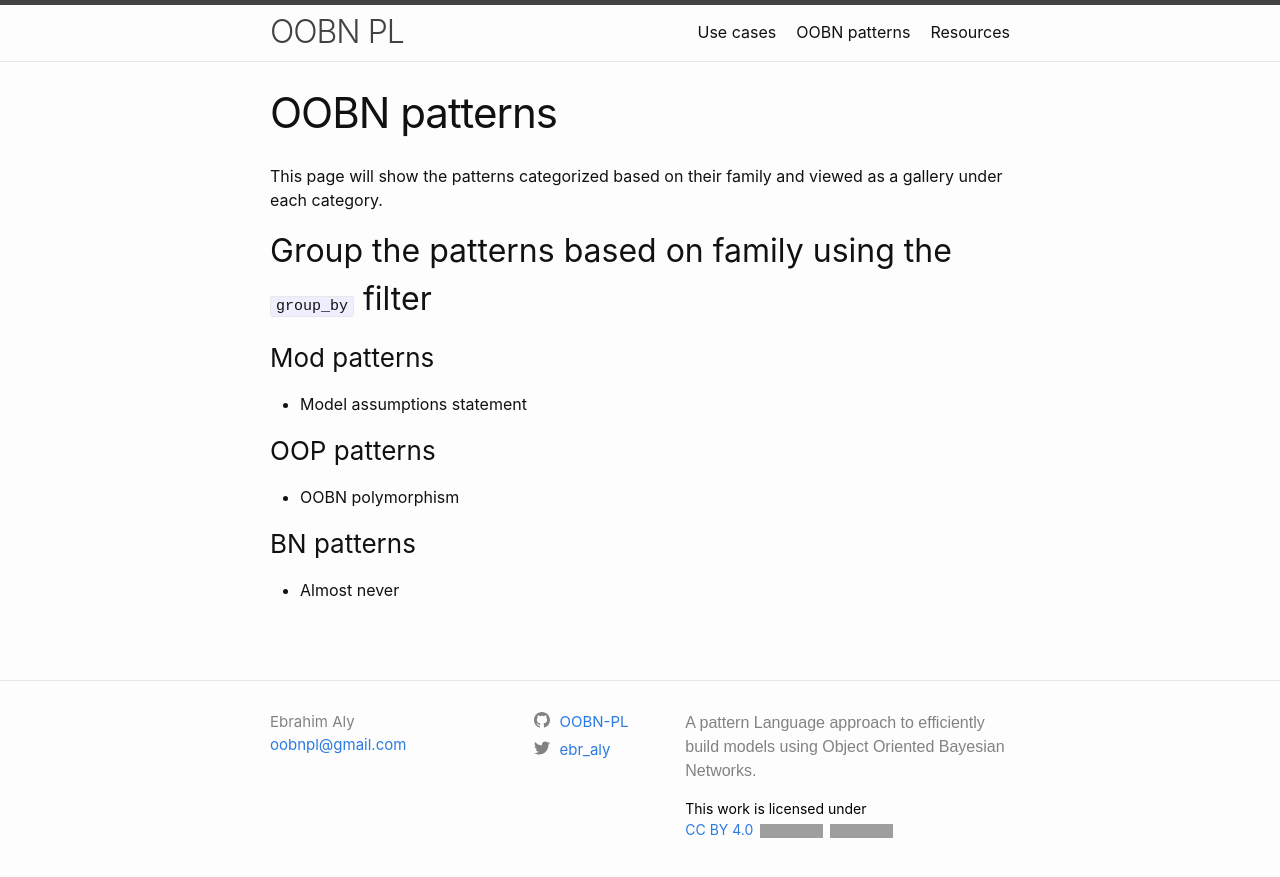
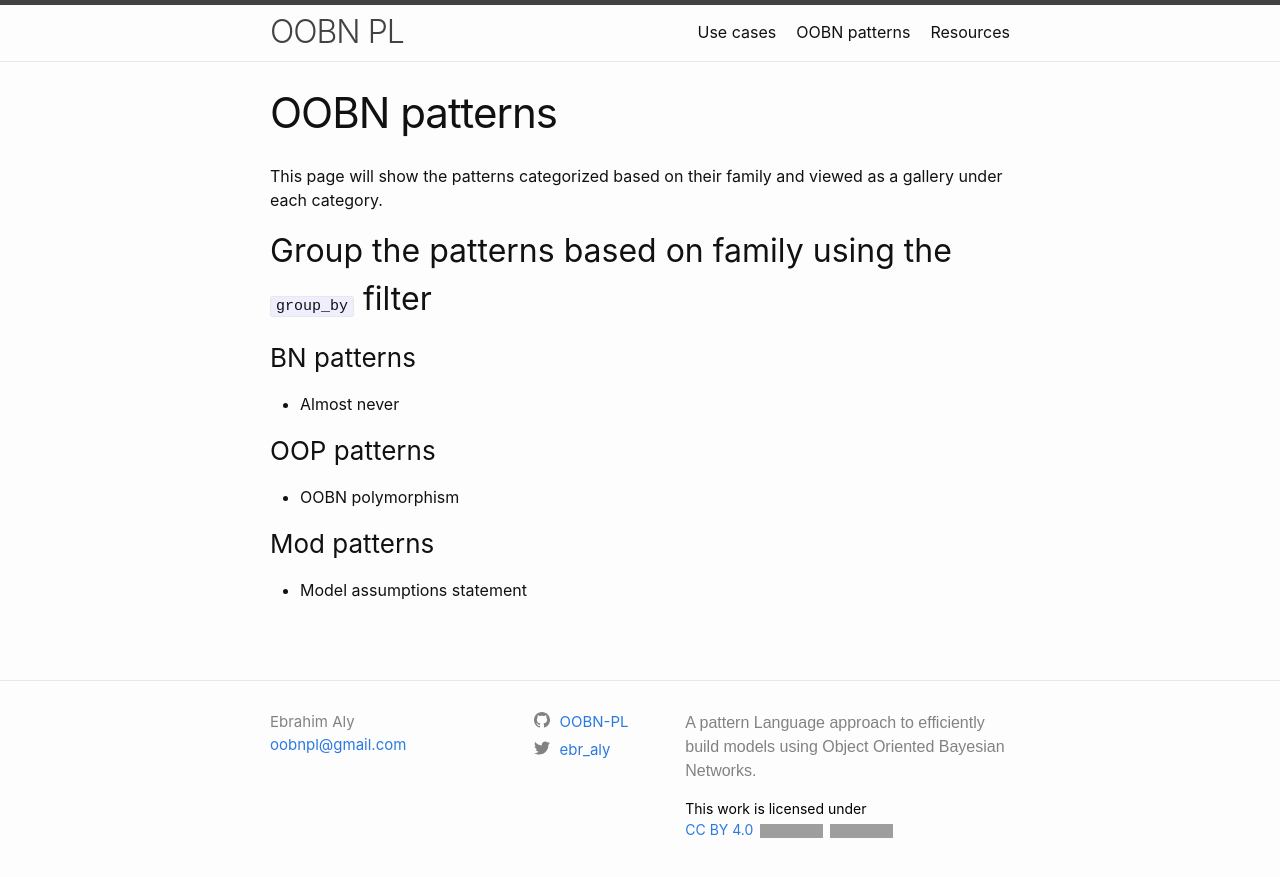
Before and after one commit to OOBN-PL/OOBNPL, a Jekyll site: the page built from _pages/Patterns_gallery.md, in a window 1280 px wide. Shown: the top 877 px of the page. Built offline with Jekyll 4.4.1, drawn with Linux system fonts in a browser that asks for light colours; grey boxes are pictures that could not be loaded.

Commit message:
collections trial

````diff
--- a/_pages/Patterns_gallery.md
+++ b/_pages/Patterns_gallery.md
@@ -10,7 +10,7 @@ This page will show the patterns categorized based on their family and viewed as
 ## Group the patterns based on family using the ```group_by``` filter
 
 <div>
-  {%- assign pats_fams = site.patterns | group_by: 'family' | reverse -%}
+  {%- assign pats_fams = site.patterns | group_by: 'family' | sort: "size" -%}
   {%- for fam in pats_fams -%}
   <h3>{{- fam.name | append: " patterns" -}}</h3>
   <ul>
````
